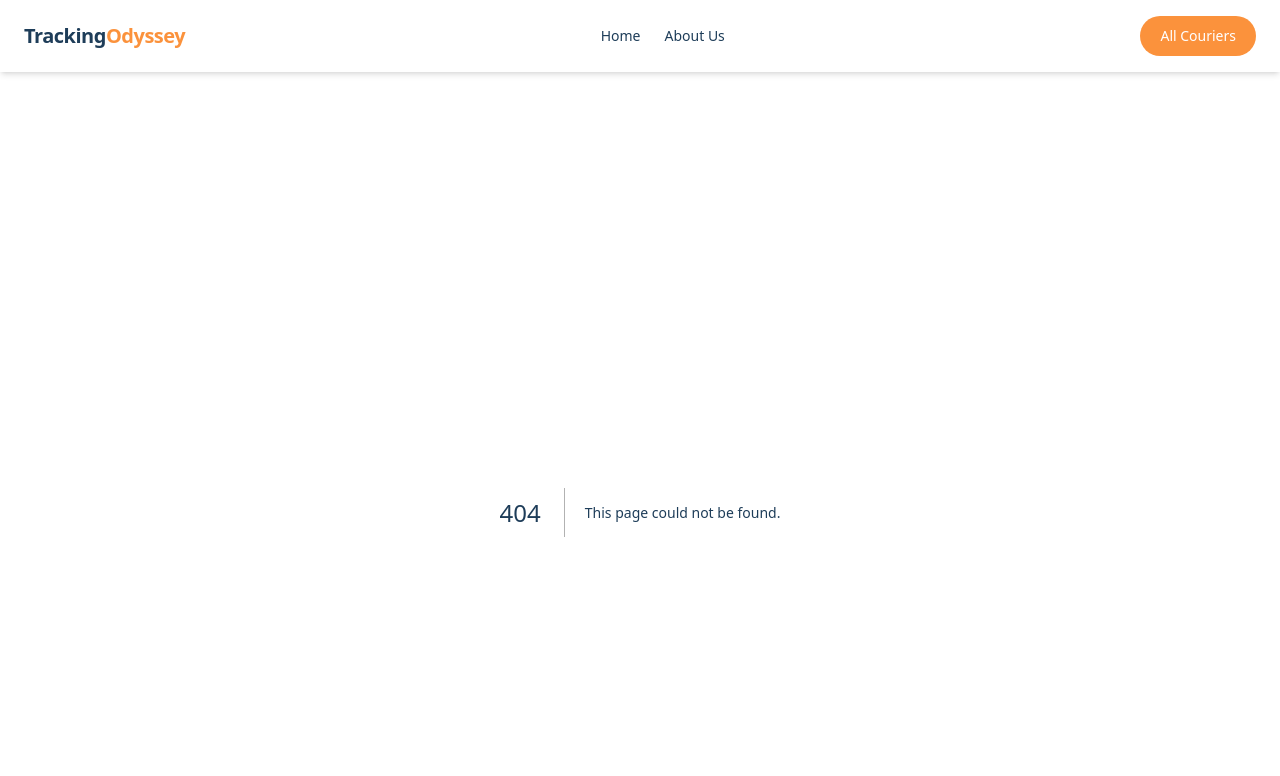
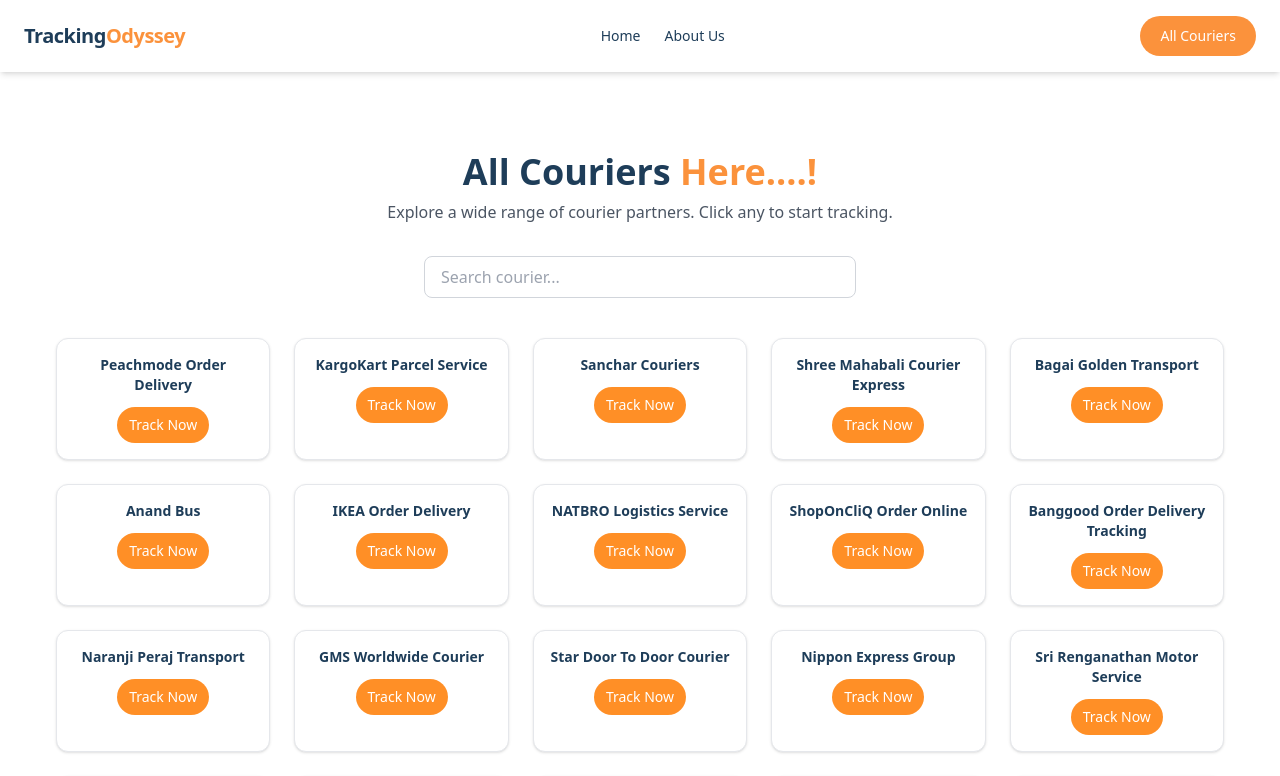
Before and after one commit to ayubliaqat/trackingodyssey, a Next.js app: page /couriers in a window 1280 px wide. Before the commit this address had no page. Shown: the top 776 px of the page. Built offline with nearby package versions, Linux system fonts and the light colour scheme.

Commit message:
Replaced Supabase with static JSON courier data

```diff
--- a/app/couriers/all/page.tsx
+++ /dev/null
@@ -1,26 +0,0 @@
-// app/couriers/all/page.tsx
-import { getAllCouriers, type Courier } from "@/lib/getCouriers";
-import CourierList from "@/components/CourierList";
-
-export const revalidate = 60;
-
-export default async function CouriersPage() {
-  const couriers: Courier[] = getAllCouriers("all"); // server-side fetch
-
-  return (
-    <main className="px-4 sm:px-6 py-10 bg-white min-h-screen">
-      {/* Header */}
-      <header className="text-center mb-8">
-        <h1 className="text-3xl sm:text-4xl font-bold mb-2 text-[#1e3d59]">
-          All Couriers <span className="text-orange-400">Here....!</span>
-        </h1>
-        <p className="text-gray-600 text-sm sm:text-base max-w-2xl mx-auto">
-          Explore a wide range of courier partners. Click any to start tracking.
-        </p>
-      </header>
-
-      {/* Search + List */}
-      <CourierList couriers={couriers} />
-    </main>
-  );
-}
--- /dev/null
+++ b/app/couriers/page.tsx
@@ -0,0 +1,112 @@
+"use client";
+
+import { useEffect, useState } from "react";
+import Link from "next/link";
+
+interface Courier {
+  name: string;
+  slug: string;
+}
+
+export default function CouriersPage() {
+  const [couriers, setCouriers] = useState<Courier[]>([]);
+  const [searchTerm, setSearchTerm] = useState("");
+  const [error, setError] = useState<string | null>(null);
+
+  // Fetch couriers from local JSON
+  useEffect(() => {
+    const fetchCouriers = async () => {
+      try {
+        const res = await fetch("/data/couriers.json");
+        if (!res.ok) throw new Error("Failed to fetch couriers.");
+        const data: Courier[] = await res.json();
+        setCouriers(data);
+      } catch (err: any) {
+        console.error("Error fetching couriers:", err.message);
+        setError("Failed to load couriers.");
+      }
+    };
+
+    fetchCouriers();
+  }, []);
+
+  // Filtered list based on search input
+  const filteredCouriers = couriers.filter((courier) =>
+    courier.name.toLowerCase().includes(searchTerm.toLowerCase())
+  );
+
+  return (
+    <main className="px-4 sm:px-6 py-10 bg-white min-h-screen">
+      <header className="text-center mb-8">
+        <h1 className="text-3xl sm:text-4xl font-bold mb-2 text-[#1e3d59]">
+          All Couriers <span className="text-orange-400">Here....!</span>
+        </h1>
+        <p className="text-gray-600 text-sm sm:text-base max-w-2xl mx-auto">
+          Explore a wide range of courier partners. Click any to start tracking.
+        </p>
+      </header>
+
+      {/* Search Bar */}
+      <section
+        aria-label="Search Couriers"
+        className="mb-10 max-w-md mx-auto px-2"
+      >
+        <label htmlFor="courier-search" className="sr-only">
+          Search courier
+        </label>
+        <input
+          id="courier-search"
+          type="text"
+          placeholder="Search courier..."
+          value={searchTerm}
+          onChange={(e) => setSearchTerm(e.target.value)}
+          className="w-full px-4 py-2 border border-gray-300 rounded-lg focus:outline-none focus:ring-2 focus:ring-[#ffc13b] text-sm sm:text-base"
+        />
+      </section>
+
+      {/* Error Message */}
+      {error && (
+        <div
+          className="text-red-500 text-center mb-6 text-sm sm:text-base"
+          role="alert"
+        >
+          {error}
+        </div>
+      )}
+
+      {/* Courier Cards */}
+      <section
+        aria-label="List of Couriers"
+        className="grid grid-cols-2 sm:grid-cols-3 md:grid-cols-4 lg:grid-cols-5 gap-4 sm:gap-6"
+      >
+        {filteredCouriers.length > 0
+          ? filteredCouriers.map((courier) => (
+              <article
+                key={courier.slug}
+                className="bg-white border border-gray-200 rounded-xl shadow hover:shadow-md transition p-4 flex flex-col items-center text-center"
+              >
+                <h2 className="text-sm font-semibold mb-3 text-[#1e3d59] break-words">
+                  {courier.name}
+                </h2>
+                <Link
+                  href={`/couriers/${courier.slug}`}
+                  aria-label={`Track ${courier.name}`}
+                >
+                  <button
+                    className="w-full px-3 py-2 rounded-full text-white text-sm font-medium hover:bg-orange-500 transition-colors"
+                    style={{ backgroundColor: "#ff8f26ff" }}
+                  >
+                    Track Now
+                  </button>
+                </Link>
+              </article>
+            ))
+          : !error && (
+              <div className="col-span-full text-center text-gray-500 text-sm">
+                No couriers found.
+              </div>
+            )}
+      </section>
+    </main>
+  );
+}
--- a/components/Header.tsx
+++ b/components/Header.tsx
@@ -45,7 +45,7 @@
         </nav>
 
         {/* Desktop CTA Button */}
-        <Link href="/couriers/all" className="hidden md:block">
+        <Link href="/couriers" className="hidden md:block">
           <button className="bg-orange-400 text-white px-5 py-2.5 rounded-full hover:opacity-90 transition duration-200 text-sm font-medium">
             All Couriers
           </button>
--- /dev/null
+++ b/public/data/couriers.json
@@ -0,0 +1,253 @@
+[
+  {
+    "name": "Peachmode Order Delivery",
+    "slug": "peachmode-order-tracking"
+  },
+  {
+    "name": "KargoKart Parcel Service",
+    "slug": "kargokart-parcel-tracking"
+  },
+  {
+    "name": "Sanchar Couriers",
+    "slug": "sanchar-couriers-tracking"
+  },
+  {
+    "name": "Shree Mahabali Courier Express",
+    "slug": "shree-mahabali-tracking"
+  },
+  {
+    "name": "Bagai Golden Transport",
+    "slug": "bagai-golden-transport-tracking"
+  },
+  {
+    "name": "Anand Bus",
+    "slug": "anand-bus-tracking"
+  },
+   {
+    "name": "IKEA Order Delivery",
+    "slug": "ikea-order-tracking"
+  },
+  {
+    "name": "NATBRO Logistics Service",
+    "slug": "natbro-tracking"
+  },
+  {
+    "name": "ShopOnCliQ Order Online",
+    "slug": "shoponcliq-order-tracking"
+  },
+  {
+    "name": "Banggood Order Delivery Tracking",
+    "slug": "banggood-order-delivery-tracking"
+  },
+  {
+    "name": "Naranji Peraj Transport",
+    "slug": "naranji-peraj-transport-tracking"
+  },
+  {
+    "name": "GMS Worldwide Courier",
+    "slug": "gms-courier-tracking"
+  },
+  {
+    "name": "Star Door To Door Courier",
+    "slug": "star-door-to-door-tracking"
+  },
+  {
+    "name": "Nippon Express Group",
+    "slug": "nippon-express-tracking"
+  },
+  {
+    "name": "Sri Renganathan Motor Service",
+    "slug": "sri-renganathan-service-tracking"
+  },
+  {
+    "name": "DTDC Courier",
+    "slug": "dtdc-tracking"
+  },
+  {
+    "name": "Intracity Couriers Logistics",
+    "slug": "intracity-logistics-tracking"
+  },
+  {
+    "name": "Pitney Bowes Shipping",
+    "slug": "pitney-bowes-tracking"
+  },
+  {
+    "name": "AMWAY Order Delivery Tracking",
+    "slug": "amway-order-tracking"
+  },
+  {
+    "name": "M5C Logistics Solution Tracking",
+    "slug": "m5c-logistics-tracking"
+  },
+  {
+    "name": "Falcon Bus Online",
+    "slug": "falcon-bus-tracking"
+  },
+  {
+    "name": "Swiss Freight Cargo",
+    "slug": "swiss-cargo-tracking"
+  },
+  {
+    "name": "Ecom Express",
+    "slug": "ecomexpress-tracking"
+  },
+  {
+    "name": "Swire Shipping Group",
+    "slug": "swire-shipping-tracking"
+  },
+  {
+    "name": "Neelgiri Courier Delivery",
+    "slug": "neelgiri-tracking"
+  },
+  {
+    "name": "PD Express Logistics",
+    "slug": "pd-express-logistics-tracking"
+  },
+   {
+    "name": "Bright Parcel Courier",
+    "slug": "bright-parcel-tracking"
+  },
+  {
+    "name": "Seth Shipping Container",
+    "slug": "seth-shipping-tracking"
+  },
+  {
+    "name": "Sarveshwar Container Transport",
+    "slug": "sarveshwar-container-tracking"
+  },
+  {
+    "name": "Fastway Worldwide Express",
+    "slug": "fastway-express-tracking"
+  },
+  {
+    "name": "Weeple Logistics Courier",
+    "slug": "weeple-tracking"
+  },
+  {
+    "name": "Shipmentlink Courier Transport",
+    "slug": "shipmentlink-courier-tracking"
+  },
+  {
+    "name": "Holisol Logistics",
+    "slug": "holisol-tracking"
+  },
+  {
+    "name": "Scorpion Express Courier",
+    "slug": "scorpion-express-tracking"
+  },
+   {
+    "name": "Overseas Express Logistics",
+    "slug": "overseas-logistics-tracking"
+  },
+  {
+    "name": "iThink Logistics Courier",
+    "slug": "ithink-logistics-tracking"
+  },
+  {
+    "name": "Avakaaya Courier Shipment",
+    "slug": "avakaaya-courier-tracking"
+  },
+  {
+    "name": "FedEx India",
+    "slug": "fedex-tracking"
+  },
+  {
+    "name": "Frontline Courier Cargo",
+    "slug": "frontline-cargo-tracking"
+  },
+  {
+    "name": "Grand Speed Network",
+    "slug": "grand-speed-tracking"
+  },
+  {
+    "name": "Ennore Cargo Container Terminal",
+    "slug": "ennore-cargo-tracking"
+  },
+  {
+    "name": "Arco Roadways Transport",
+    "slug": "arco-roadways-transport-tracking"
+  },{
+    "name": "Janvi Logistics Transport Tracking",
+    "slug": "janvi-logistics-tracking"
+  },
+  {
+    "name": "Pioneer Express Logistics",
+    "slug": "pioneer-express-logistics-tracking"
+  },
+  {
+    "name": "Emaklum Courier Transport",
+    "slug": "emaklum-courier-tracking"
+  },
+  {
+    "name": "Sampark Global Logistics",
+    "slug": "sampark-logistics-tracking"
+  },
+  {
+    "name": "Yes First To 5G",
+    "slug": "yes-first-to-5g-tracking"
+  },
+  {
+    "name": "Safexpress Courier Transport",
+    "slug": "safexpress-tracking"
+  },
+  {
+    "name": "UDX Worldwide Transport",
+    "slug": "udx-transport-tracking"
+  },
+   {
+    "name": "Shree Tirupati Courier",
+    "slug": "shree-tirupati-courier-tracking"
+  },
+  {
+    "name": "Oak Harbor Freight Line",
+    "slug": "oak-harbor-freight-tracking"
+  },
+  {
+    "name": "First Flight Courier",
+    "slug": "first-flight-courier-tracking"
+  },
+  {
+    "name": "Airways Courier Delivery Tracking",
+    "slug": "airways-courier-tracking"
+  },
+  {
+    "name": "KD Courier",
+    "slug": "kd-courier-tracking"
+  },
+  {
+    "name": "Air Tanzania Cargo",
+    "slug": "air-tanzania-tracking"
+  },
+  {
+    "name": "CJ Logistics Korea",
+    "slug": "cj-logistics-tracking"
+  },
+  {
+    "name": "Mahindra Logistics Courier",
+    "slug": "mahindra-tracking"
+  },
+  {
+    "name": "Sagawa Express Courier",
+    "slug": "sagawa-courier-tracking"
+  },
+  {
+    "name": "Kuehne Nagel Malaysia Courier",
+    "slug": "kuehne-nagel-malaysia-tracking"
+  },
+   {
+    "name": "BlueDart Express",
+    "slug": "bluedart-tracking"
+  },
+  {
+    "name": "Jai Maharashtra Cargo Movers",
+    "slug": "jai-maharashtra-tracking"
+  },
+  {
+    "name": "Nexus One Courier",
+    "slug": "nexus-one-tracking"
+  },
+  {
+    "name": "MSPDCL Bill Online Check Status",
+    "slug": "mspdcl-tracking"
+  }
+]
```
Also changed, not shown: app/api/couriers/route.ts (added).
